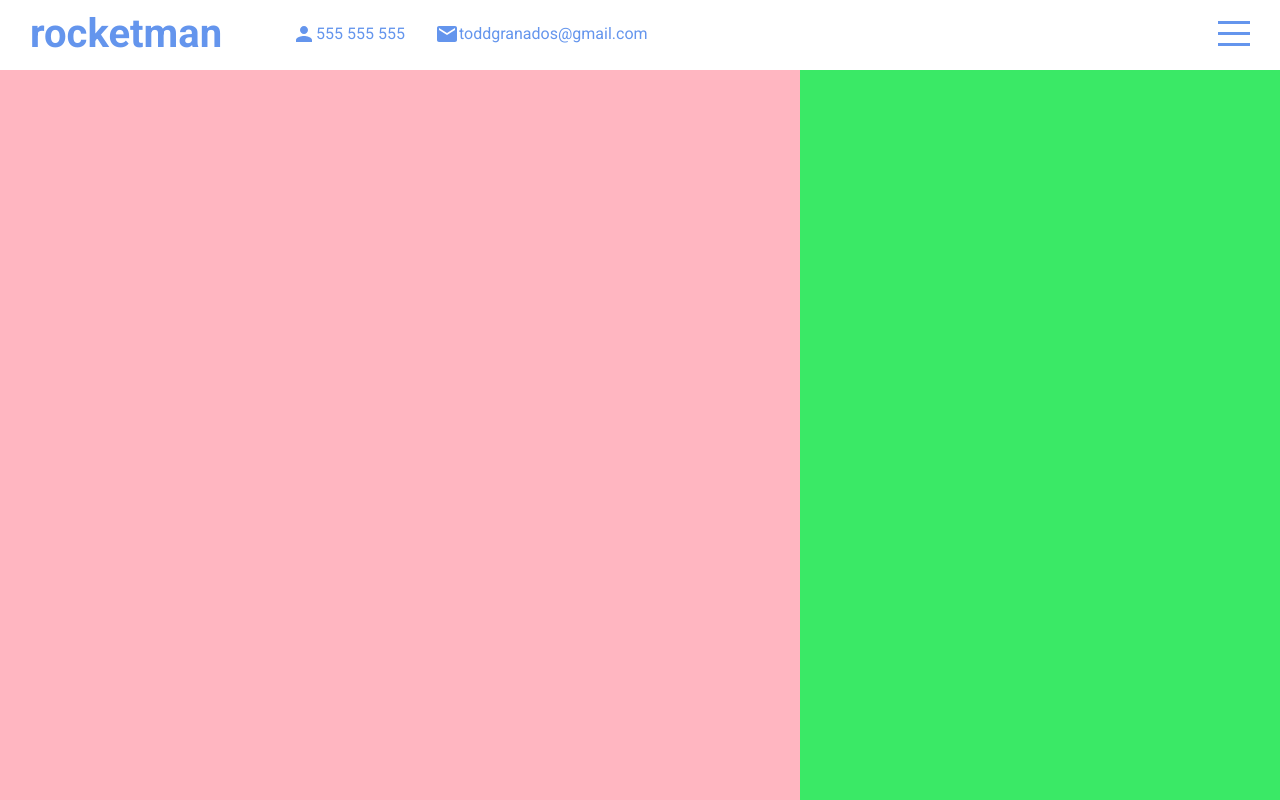
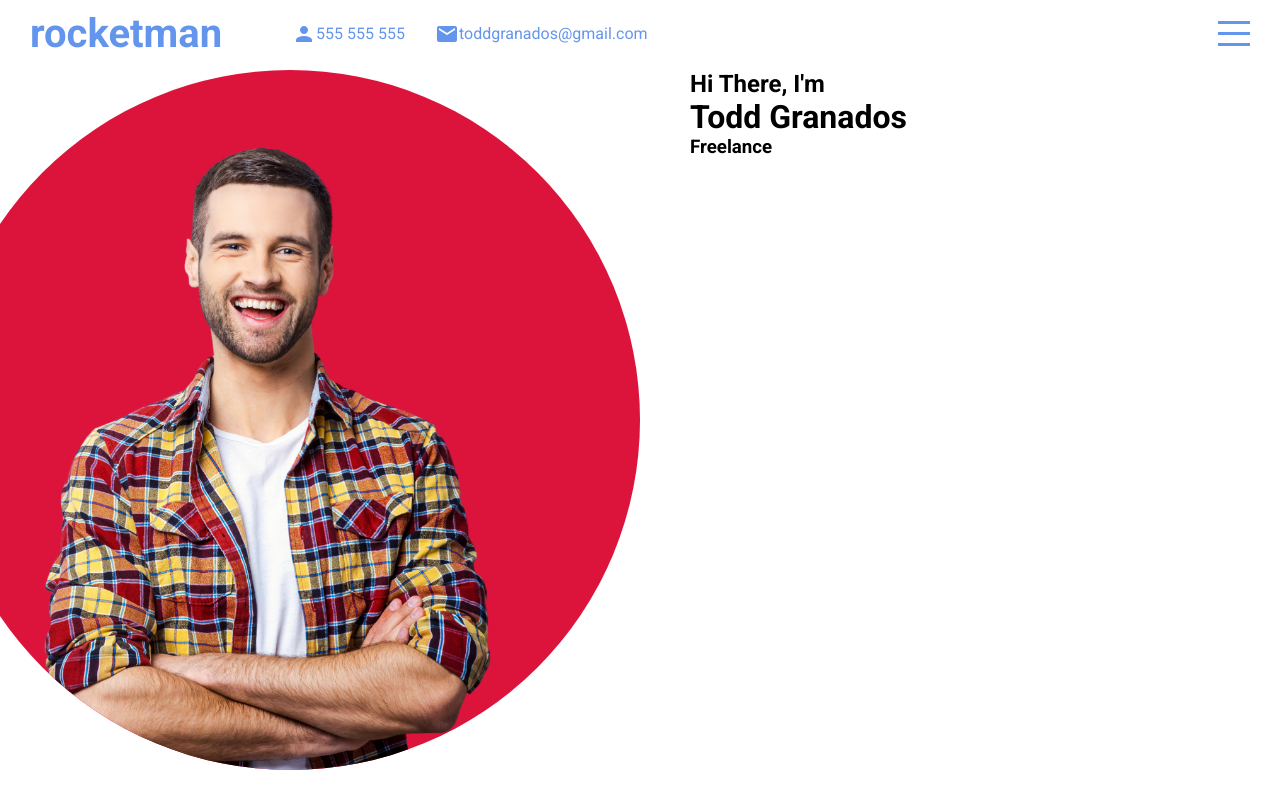
Before and after one commit to Thetodd7/react-portfolio, a React (Create React App) app: page / in a window 1280 px wide. Built offline with nearby package versions, Linux system fonts and the light colour scheme.

Commit message:
fixed app.scss issue

```diff
--- a/src/app.scss
+++ b/src/app.scss
@@ -1,19 +1,21 @@
-.app {
+.app{
   height: 100vh;
-  .sections {
+
+  .sections{
       width: 100%;
       height: calc(100vh - 70px);
-    background-color: rgb(58, 233, 102);
+      background-color: lightsalmon;
       position: relative;
       top: 70px;
       scroll-behavior: smooth;
       scroll-snap-type: y mandatory;
-    scrollbar-width: none; // for firefox
-    &::-webkit-scrollbar{ // all other browsers will not have a scroll bar
+      scrollbar-width: none; //for firefox
+      &::-webkit-scrollbar{
           display: none;
       }
+
       > *{
-      width: 100vh;
+          width: 100vw;
           height: calc(100vh - 70px);
           scroll-snap-align: start;
       }
--- a/src/components/intro/Intro.jsx
+++ b/src/components/intro/Intro.jsx
@@ -1,9 +1,23 @@
-import "./intro.scss"
+import "./intro.scss";
 
 export default function Intro() {
-    return (
-        <div className="intro" id="intro">
-
+  return (
+    <div className="intro" id="intro">
+      <div className="left">
+         <div className="imgContainer">
+          <img src="assets/man.png" alt=""/>
         </div>
-    )
+      </div>
+      <div className="right">
+        <div className="wrapper">
+          <h2> Hi There, I'm</h2>
+          <h1>Todd Granados</h1>
+          <h3>Freelance<span></span></h3>
+        </div>
+        <a href="#portfolio">
+          <img src="assets/down.png" alt="" />
+        </a>
+      </div>
+    </div>
+  );
 }
--- a/src/components/intro/intro.scss
+++ b/src/components/intro/intro.scss
@@ -1,5 +1,35 @@
-.intro{
- background-color: lightpink
+.intro {
+  background-color: white;
+  display: flex;
 
+  .left {
+    flex: 0.5;
+    overflow: hidden;
 
+    .imgContainer {
+      width: 700px;
+      height: 700px;
+      background-color: crimson;
+      border-radius: 50%;
+      display: flex;
+      align-items: flex-end;
+      justify-content: center;
+      float: right;
+
+      img {
+        height: 90%;
+      }
+    }
+  }
+  .right {
+    flex: 0.5;
+
+    .wrapper {
+      width: 100%;
+      height: 100%;
+      padding-left: 50px;
+      flex-direction: column;
+      justify-content: center;
+    }
+  }
 }
```
Also changed, not shown: public/assets/facepic.jpg (renamed from public/assets/Screen Shot 2021-08-24 at 8.00.22 PM.jpg), public/assets/man.png (added). Lines whose indentation alone changed are shown as unchanged.
